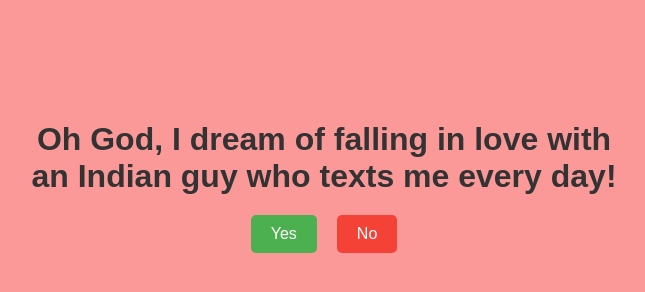
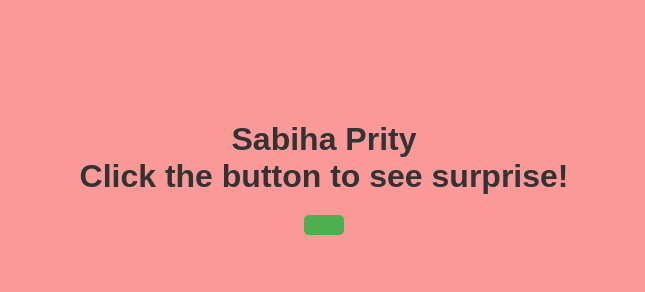
Before and after one commit to mohmad094/fun, a plain HTML site: page index.html in a window 1280 px wide. Shown: the whole page, without its empty margins (316-961 px from the left). Drawn offline with Linux system fonts and the light colour scheme.

Commit message:
Update index.html

```diff
--- a/index.html
+++ b/index.html
@@ -8,12 +8,11 @@
 </head>
 <body>
     <div class="container">
-        <h1>Oh God, I dream of falling in love with an Indian guy who texts me every day!</h1>
+        <h1>Sabiha Prity<br> Click the button to see surprise!</h1>
         <div class="buttons">
-            <button id="yesButton" class="btn">Yes</button>
-            <button id="noButton" class="btn">No</button>
+            <button id="yesButton" class="btn"><i class="fa-solid fa-cake-candles"></i></button>
         </div>
-        <div id="message" class="hidden">Congrats! Sabiha</div>
+        <div id="message" class="hidden">Happy Birthday Sabiha!!!!<br> May GOB Bless You<i class="fa-regular fa-face-smile"></i></div>
     </div>
 
     <script src="script.js"></script>
```
